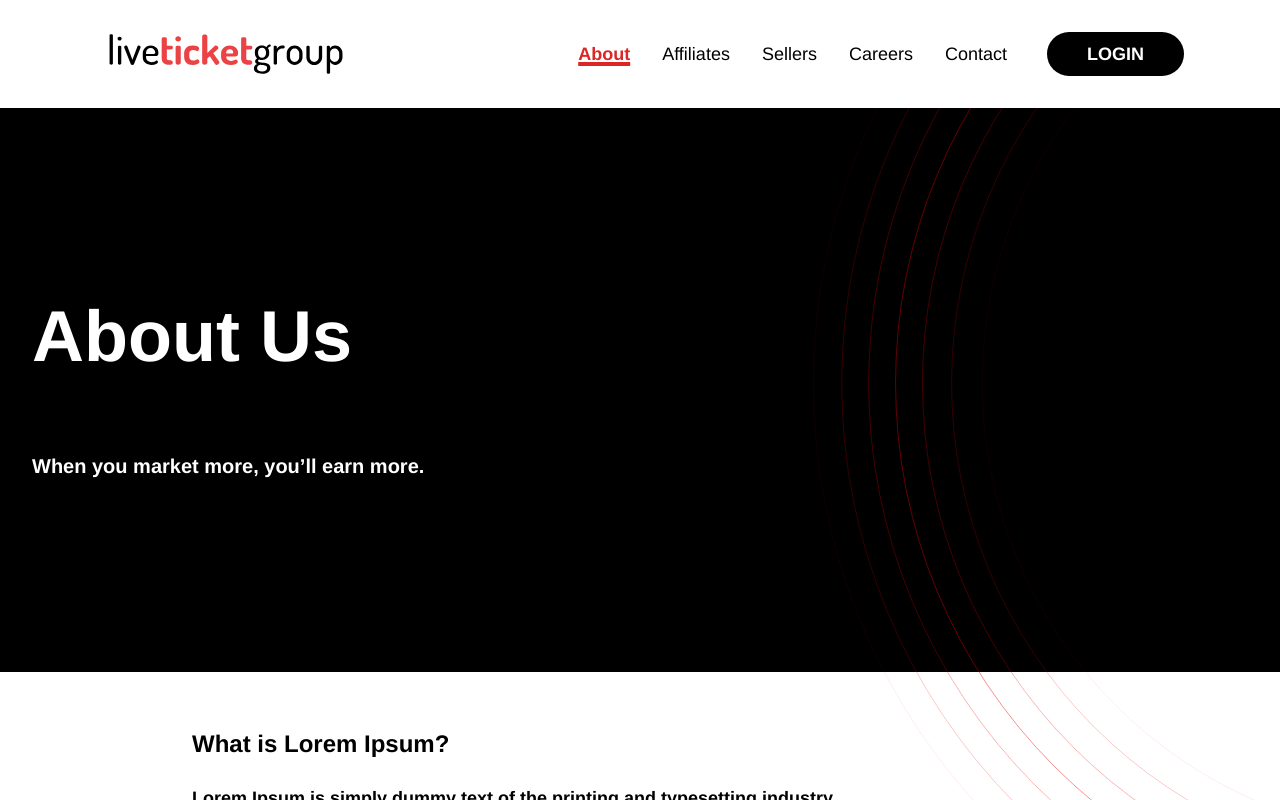
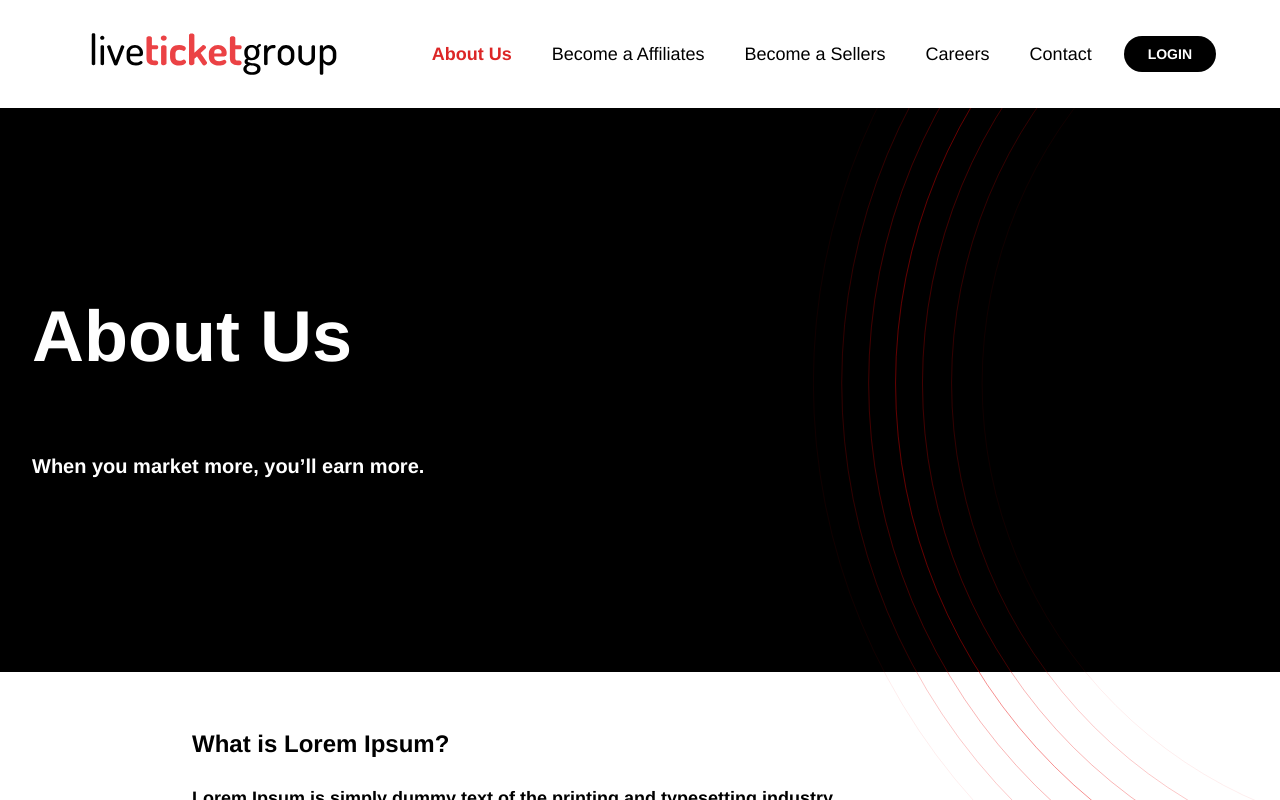
Before and after one commit to DeepInfynno/ltg, a Next.js app: page /about in a window 1280 px wide. Shown: the top 800 px of the page. Built offline with nearby package versions, Linux system fonts and the light colour scheme; what @material-tailwind/react would draw is missing.

Commit message:
fix:header changes

```diff
--- a/components/layouts/Navigation.tsx
+++ b/components/layouts/Navigation.tsx
@@ -9,15 +9,15 @@ import Login from "@components/Login";
 import Button from "@components/form/Button";
 const navigation = [
   {
-    title: "About",
+    title: "About Us",
     href: "/about",
   },
   {
-    title: "Affiliates",
+    title: "Become a Affiliates",
     href: "/affiliates",
   },
   {
-    title: "Sellers",
+    title: "Become a Sellers",
     href: "/sellers",
   },
   {
@@ -46,9 +46,9 @@ const NavLink = ({ href, title, active, ...props }: NavLinkProps) => {
       href={href}
       {...props}
       className={classNames(
-        "py-2 px-4 transition-all ease-in-out duration-200 text-lg",
+        "py-2 xl:px-2 whitespace-nowrap 2xl:px-4 transition-all ease-in-out duration-200 text-lg lg:max-w-[200px] xl:max-w-none",
         router.pathname === href
-          ? "font-bold hover:text-red-600 focus:text-red-600 text-red-600 underline decoration-4"
+          ? "font-bold hover:text-red-600 focus:text-red-600 text-red-600"
           : "text-black font-normal hover:text-red-500 focus:text-red-500",
       )}
     >
@@ -65,44 +65,44 @@ const Navigation = () => {
   const handleModal = (e: any) => {
     e.preventDefault();
     setShowModal(!showModal);
-  }
+  };
 
   useEffect(() => {
     setShowSidebar(false);
   }, [router.pathname]);
 
   return (
-    <div className="sticky top-0 shadow-[0px_2px_7px_1px_#0002] z-50 bg-white px-4 xl:px-24 lg:px-16 md:px-6 py-3 md:py-8">
-      <div className="flex  max-w-[1920px] mx-auto items-center justify-between">
-        <Link href="/" className="text-2xl font-semibold">
-          <Image
-            src={Logo1}
-            width={260}
-            className="sm:h-[40px] sm:w-[260px] h-8 w-[200px]   "
-            height={40}
-            alt="logo-1"
-          />
+    <div className="sticky top-0 shadow-[0px_2px_7px_1px_#0002] z-50 bg-white px-4 2xl:px-24 xl:px-16 md:px-6 py-3 md:py-4 lg:py-8">
+      <div className="flex max-w-[1920px] w-full mx-auto items-center flex-row-reverse lg:flex-row justify-between">
+        <div className="lg:hidden">
+          <Button className="!px-3 sm:!px-6 md:!px-10">Login</Button>
+        </div>
+        <div className="flex items-center gap-2 flex-row-reverse lg:flex-row justify-end lg:justify-between w-full">
+          <Link
+            href="/"
+            className="text-2xl h-[25px] xs:h-[30px] xs:w-[200px] sm:h-[40px] sm:w-[260px] md:h-[42px] md:w-[300px] w-[150px] block font-semibold relative"
+          >
+            <Image src={Logo1} fill alt="logo-1" />
           </Link>
-
-        <div className="flex items-center gap-6">
-          <div className="hidden md:flex items-center">
+          <div className="flex items-center lg:gap-6">
+            <div className="hidden lg:flex items-center gap-6">
               {navigation
                 .filter((val) => val.title !== "Login")
                 .map((item, i) => (
                   <NavLink key={i} href={item.href} title={item.title} />
                 ))}
             </div>
-          <div className="block md:hidden">
+            <div className="block lg:hidden">
               {showSidebar ? (
                 <IoMdClose
-                className="h-6 w-6 text-white cursor-pointer fixed right-10 top-6 z-50"
+                  className="h-6 w-6 text-white cursor-pointer fixed left-6 top-6 z-50"
                   onClick={() => setShowSidebar(!showSidebar)}
                 />
               ) : (
                 <button
                   data-collapse-toggle="navbar-hamburger"
                   type="button"
-                className="inline-flex items-center p-2 ml-3 text-sm text-gray-500 rounded-lg "
+                  className="inline-flex items-center text-sm text-gray-500 rounded-lg "
                   aria-controls="navbar-hamburger"
                   aria-expanded="false"
                   onClick={() => setShowSidebar(!showSidebar)}
@@ -125,8 +125,8 @@ const Navigation = () => {
               )}
 
               <div
-              className={`block md:hidden top-0 right-0  h-full p-3 bg-gray-800 shadow  text-white fixed  z-40 ease-in-out duration-300 ${
-                showSidebar ? "translate-x-0 " : "translate-x-full"
+                className={`block lg:hidden top-0 left-0  h-full p-3 bg-gray-800 shadow  text-white fixed  z-40 ease-in-out duration-300 ${
+                  showSidebar ? "translate-x-0 " : "-translate-x-full"
                 }`}
               >
                 <div className="space-y-3">
@@ -147,15 +147,11 @@ const Navigation = () => {
                           className={classNames(
                             "py-4 pl-4 transition-all ease-in-out text-2xl duration-200",
                             router.pathname === item.href
-                            ? "font-bold hover:text-red-600 focus:text-red-600  underline decoration-4"
+                              ? "font-bold hover:text-red-600 focus:text-red-600 text-red-600"
                               : "text-white hover:text-red-500 focus:text-red-500",
                           )}
                         >
-                        {item.title === "Login" ?
-                          <Button >{item.title}</Button>
-                        :
-                          item.title
-                        }
+                          {item.title !== "Login" && item.title}
                         </Link>
                       </div>
                     ))}
@@ -163,19 +159,25 @@ const Navigation = () => {
                 </div>
               </div>
             </div>
-          <div className={classNames("relative",{"before:content-none md:before:content-[''] before:absolute before:w-[53px] before:h-[53px] before:bg-black before:rotate-45 before:right-[26px] before:top-[calc(100%_+_14px)]": showModal })}>
+            <div
+              className={classNames("relative", {
+                "before:content-none md:before:content-[''] before:absolute before:w-[53px] before:h-[53px] before:bg-black before:rotate-45 before:right-[26px] before:top-[calc(100%_+_14px)]":
+                  showModal,
+              })}
+            >
               <Link
                 href="/login"
                 onClick={handleModal}
-              className="px-10 py-2 bg-black text-lg text-white rounded-full hover:bg-red-500 focus:bg-red-500 transition-all ease-in-out duration-200 uppercase font-bold hidden md:flex"
+                className="lg:px-6 2xl:px-10 py-2 bg-black text-sm 2xl:text-lg text-white rounded-full hover:bg-red-500 focus:bg-red-500 transition-all ease-in-out duration-200 uppercase font-bold hidden lg:flex"
               >
                 Login
               </Link>
-            {showModal &&
+              {showModal && (
                 <div className="hidden md:block absolute top-[84px] bg-black -right-[20px] xl:-right-[96px] w-screen md:max-w-[540px] lg:max-w-[640px] 2xl:max-w-[974px]">
                   <Login />
                 </div>
-            }
+              )}
+            </div>
           </div>
         </div>
       </div>
```
Lines whose indentation alone changed are shown as unchanged.
